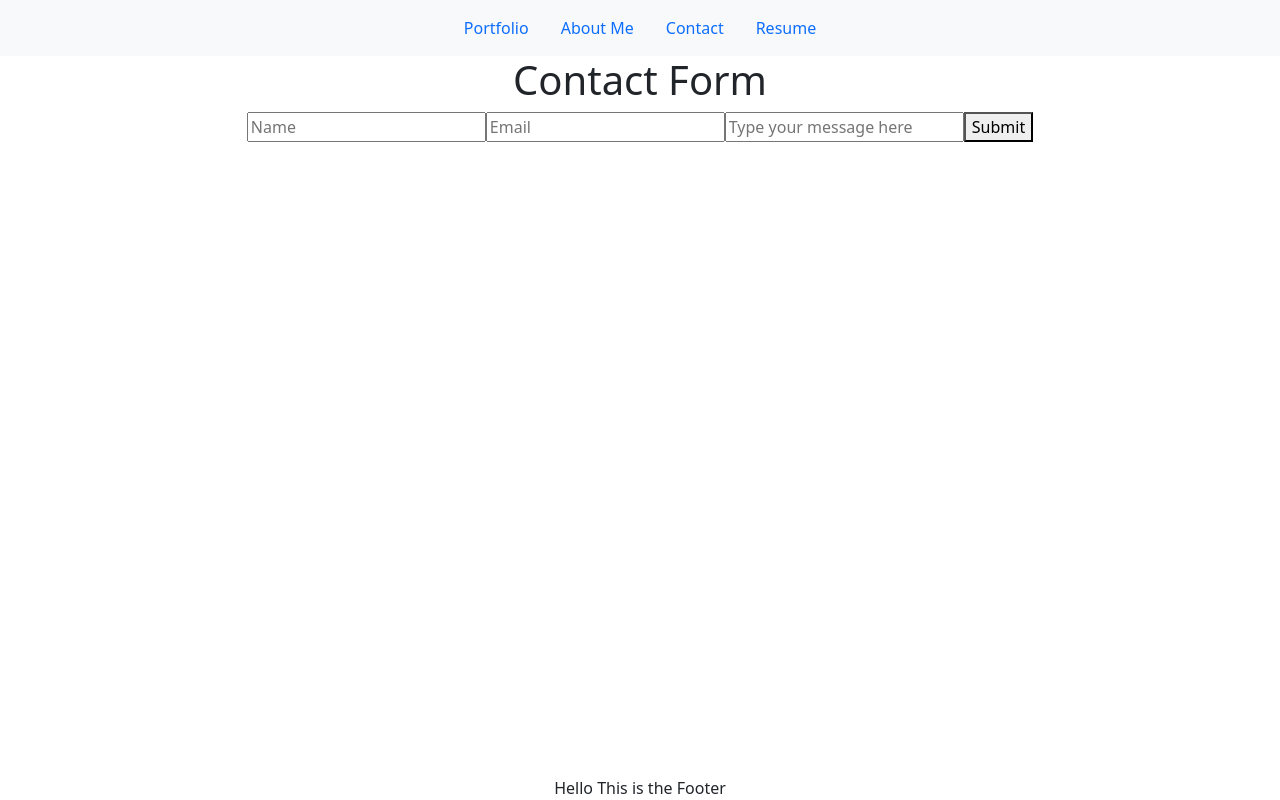
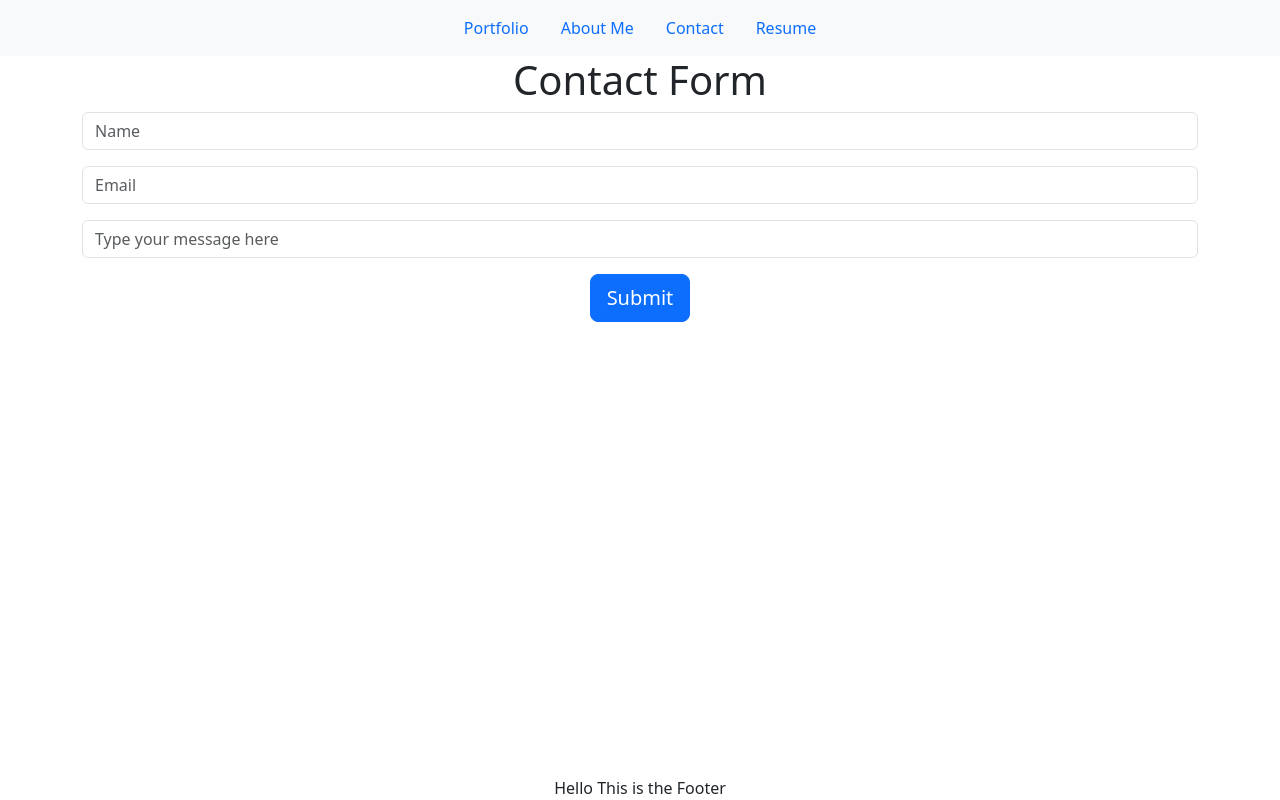
Before and after one commit to ThomasMunzar/Thomas_Portfolio-React, a React (Vite) app: page /contact in a window 1280 px wide. Built offline with nearby package versions, Linux system fonts and the light colour scheme.

Commit message:
added styling to submit form and added REGEX to validate email input

```diff
--- a/src/components/pages/Contact.jsx
+++ b/src/components/pages/Contact.jsx
@@ -5,12 +5,20 @@ function Contact() {
 	const [email, setEmail] = useState('');
 	const [message, setMessage] = useState('');
 
+  const isValidEmail = (email) => {
+    // using regex to validate email input.
+    const emailPattern = /^([a-z0-9_\.-]+)@([\da-z\.-]+)\.([a-z\.]{2,6})$/;
+    return emailPattern.test(email);
+  }
+
 
 
 	const handleInputChange = e => {
 		const { target } = e;
 		const inputType = target.name;
 		const inputValue = target.value;
+
+
 
 		// Based on the input type, we set the state of either email, username, and password
 		if (inputType === 'name') {
@@ -27,6 +35,10 @@ function Contact() {
 		if(name === '' || email === '' || message === '') {
 			alert('Please fill in all fields');
 		}
+   if (!isValidEmail(email)){
+    alert('Please enter a valid email address');
+    valid=false;
+   }
 	}
 
 	return (
@@ -41,6 +53,7 @@ function Contact() {
 					onChange={handleInputChange}
 					// onChange={orThisWayForBoth}
 					type="text"
+          className="form-control mb-3 rounded"
 					placeholder="Name"
 				/>
 				<input
@@ -49,6 +62,7 @@ function Contact() {
 					onChange={handleInputChange}
 					// onChange={orThisWayForBoth}
 					type="text"
+          className="form-control mb-3 rounded"
 					placeholder="Email"
 				/>
 				<input
@@ -57,10 +71,11 @@ function Contact() {
 					onChange={handleInputChange}
 					// onChange={orThisWayForBoth}
 					type="text"
+          className="form-control mb-3 rounded"
 					placeholder="Type your message here"
 				/>
 
-				<button type="submit">
+				<button type="submit" className="btn btn-primary btn-lg">
 					Submit
 				</button>
 			</form>
```
